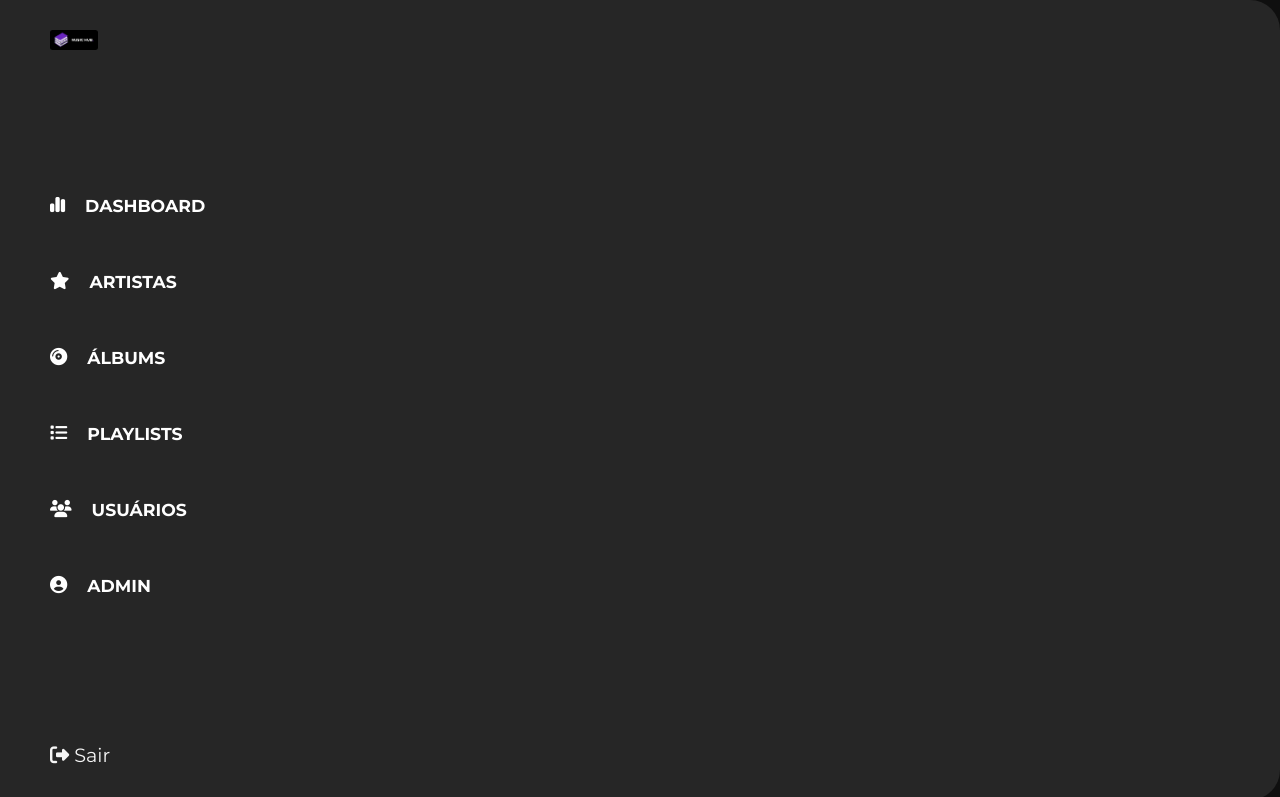
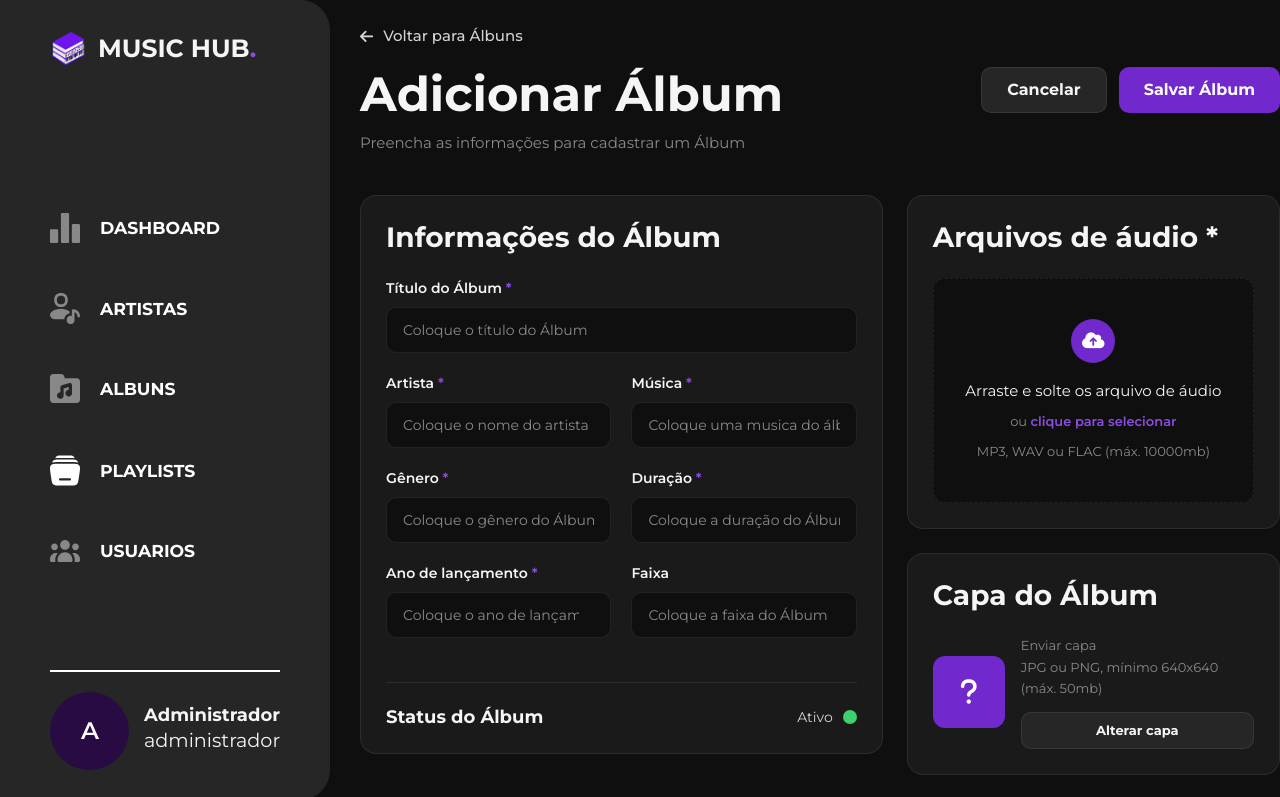
Before and after one commit to MusicHub-2026-DEV/MusicHub, a website: page pages/Admin/album/album.html in a window 1280 px wide. Shown: the top 797 px of the page. Drawn offline with Linux system fonts and the light colour scheme.

Commit message:
:rocket: feat: Pagina de albums finalizada

```diff
--- a/pages/Admin/album/album.css
+++ b/pages/Admin/album/album.css
@@ -1,4 +1,12 @@
 /* ===== CABEÇALHO DA PÁGINA ===== */
+
+
+body {
+    display: grid;
+    grid-template-columns: auto 1fr;
+    gap: 30px;
+
+}
 
 
 .voltar-link {
@@ -24,6 +32,7 @@
     justify-content: space-between;
     gap: 24px;
     margin-bottom: 40px;
+    width: 100%;
 }
 
 .cabecalho-pagina h1 {
@@ -48,6 +57,8 @@
     grid-template-columns: 1.4fr 1fr;
     gap: 24px;
     align-items: start;
+    width: 100%;
+
 }
 
 @media (max-width: 1100px) {
@@ -60,7 +71,7 @@
     background-color: var(--superficie);
     border: 1px solid var(--borda);
     border-radius: 16px;
-    padding: 28px;
+    padding: 25px;
 }
 
 .card + .card {
@@ -237,3 +248,19 @@
     padding: 8px 16px;
     font-size: 13px;
 }
+
+.conteudo-principal{
+
+    display: flex;
+    align-items: center;
+    justify-content: center;
+    flex-direction: column;
+}
+
+.topo {
+    width: 100%;
+    display: flex;
+    align-items: start;
+    justify-content: space-between;
+    flex-direction: column;
+}
--- a/pages/Admin/album/album.html
+++ b/pages/Admin/album/album.html
@@ -13,49 +13,65 @@
 <body>
 
   <aside class="menu-lateral">
-        <div class="topo-menu">
-            <img class="logo" src="/Assets/Images/MUSICHUB.logo.png" alt="Music Hub">
-        </div>
-
+        <a href="../../home/home.html" class="login-marca">
+            <img src="../../../Assets/Images/logo.png" alt="" class="login-logo">
+            <span>MUSIC HUB<b>.</b></span>
+        </a>
         <nav class="menu-navegacao">
             <a href="#" class="item-menu">
-                <i class="fa-solid fa-chart-simple"></i>
+                <img src="../../../Assets/Images/Dashboard.svg" alt="">
                 <span>Dashboard</span>
+            </a>
+            <a href="#" class="item-menu">
+                <img src="../../../Assets/Images/artistas.svg" alt="">
+                <span>Artistas</span>
             </a>
 
             <a href="#" class="item-menu">
-                <i class="fa-solid fa-star"></i>
-                <span>Artistas</span>
+                <img src="../../../Assets/Images/albuns.svg" alt="">
+                <span>Albuns</span>
             </a>
-
-            <a href="#" class="item-menu ativo">
-                <i class="fa-solid fa-compact-disc"></i>
-                <span>Álbums</span>
-            </a>
-
             <a href="#" class="item-menu">
-                <i class="fa-solid fa-list"></i>
+                <svg width="35" height="35" viewBox="0 0 35 35" xmlns="http://www.w3.org/2000/svg">
+                    <path
+                        d="M11.3906 0H23.6055C24.0115 0 24.323 1.84165e-07 24.5959 0.0262496C26.5349 0.216996 28.1221 1.38247 28.7959 2.95219H6.2002C6.87394 1.38247 8.46117 0.216996 10.4001 0.0262496C10.6696 1.84165e-07 10.9811 0 11.3906 0ZM7.54068 4.76515C5.10821 4.76515 3.11324 6.23512 2.44825 8.18458L2.40625 8.30708C3.10274 8.09708 3.82898 7.95708 4.56222 7.86434C6.45219 7.62109 8.84266 7.62109 11.6181 7.62109H23.679C26.4544 7.62109 28.8431 7.62109 30.7349 7.86434C31.4699 7.95883 32.1943 8.09533 32.8908 8.30708L32.8506 8.18458C32.1856 6.23512 30.1906 4.76515 27.7564 4.76515H7.54068Z"/>
+                    <path fill-rule="evenodd" clip-rule="evenodd"
+                        d="M11.6764 9.69824H23.3243C29.2287 9.69824 32.1826 9.69824 33.8416 11.4255C35.5006 13.1527 35.1086 15.8196 34.3281 21.1553L33.5896 26.2161C32.9771 30.4003 32.6709 32.4933 31.1011 33.7462C29.5314 34.9992 27.2162 34.9992 22.584 34.9992H12.4167C7.78622 34.9992 5.46925 34.9992 3.89952 33.7462C2.32979 32.4933 2.02355 30.4003 1.41106 26.2161L0.672567 21.157C-0.109672 15.8196 -0.499917 13.1527 1.15906 11.4255C2.81804 9.69824 5.772 9.69824 11.6764 9.69824ZM10.5004 27.9994C10.5004 27.2749 11.1532 26.6869 11.9582 26.6869H23.0425C23.8475 26.6869 24.5002 27.2749 24.5002 27.9994C24.5002 28.7238 23.8475 29.3118 23.0425 29.3118H11.9582C11.1532 29.3118 10.5004 28.7238 10.5004 27.9994Z"/>
+                </svg>
                 <span>Playlists</span>
             </a>
-
-            <a href="#" class="item-menu">
-                <i class="fa-solid fa-users"></i>
-                <span>Usuários</span>
-            </a>
-
-            <a href="#" class="item-menu">
-                <i class="fa-solid fa-circle-user"></i>
-                <span>Admin</span>
+            <a href="#" class="item-menu ativo">
+                <img src="../../../Assets/Images/usuarios.svg" alt="">
+                <span>Usuarios</span>
             </a>
         </nav>
+        <div class="baixo-menu">
+            <span></span>
+            <details class="menu-usuario">
+                <summary class="user">
+                    <img src="../../../Assets/Images/user.svg" alt="">
+                    <div class="texto-user">
+                        <h5>Administrador</h5>
+                        <p>administrador</p>
+                    </div>
+                </summary>
 
-        <a href="#" class="botao-sair">
-            <i class="fa-solid fa-right-from-bracket"></i>
-            <span>Sair</span>
+                <div class="tooltip-user">
+                    <a href="#" class="opcao-tooltip">
+                        <i class="fa-solid fa-gear"></i>
+                        Configurações
                     </a>
+                    <a href="#" class="opcao-tooltip sair">
+                        <i class="fa-solid fa-arrow-right-from-bracket"></i>
+                        Sair
+                    </a>
+                </div>
+            </details>
+        </div>
     </aside>
 
     <main class="conteudo-principal">
+        <div class="topo">
 
             <a href="#" class="voltar-link">
                 <i class="fa-solid fa-arrow-left"></i>
@@ -71,6 +87,7 @@
                 <div class="acoes-cabecalho">
                     <button type="button" class="btn btn-secundario">Cancelar</button>
                     <button type="submit" form="form-album" class="btn btn-primario">Salvar Álbum</button>
+                </div>
             </div>
         </div>
 
```
Lines whose indentation alone changed are shown as unchanged.
